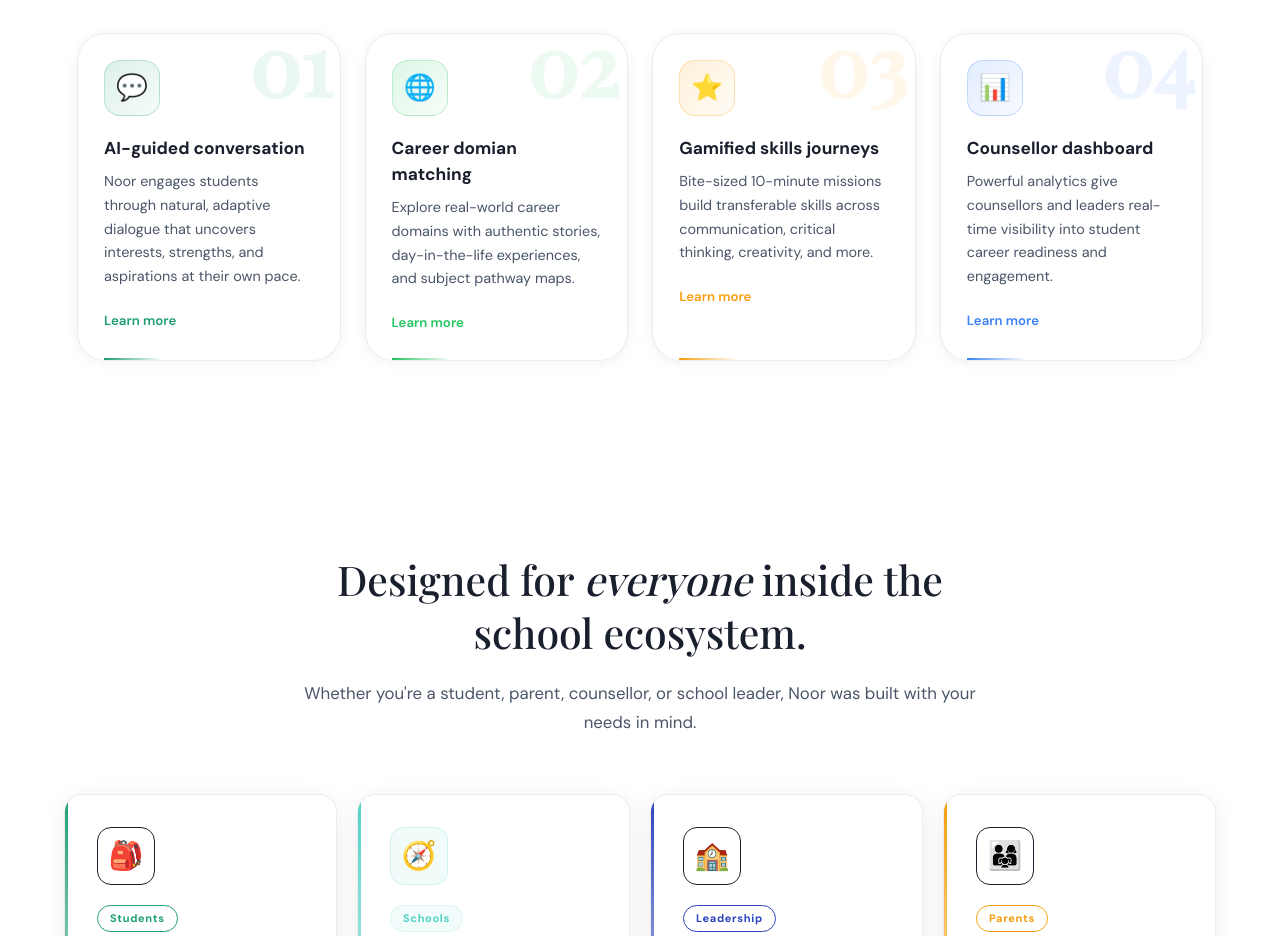
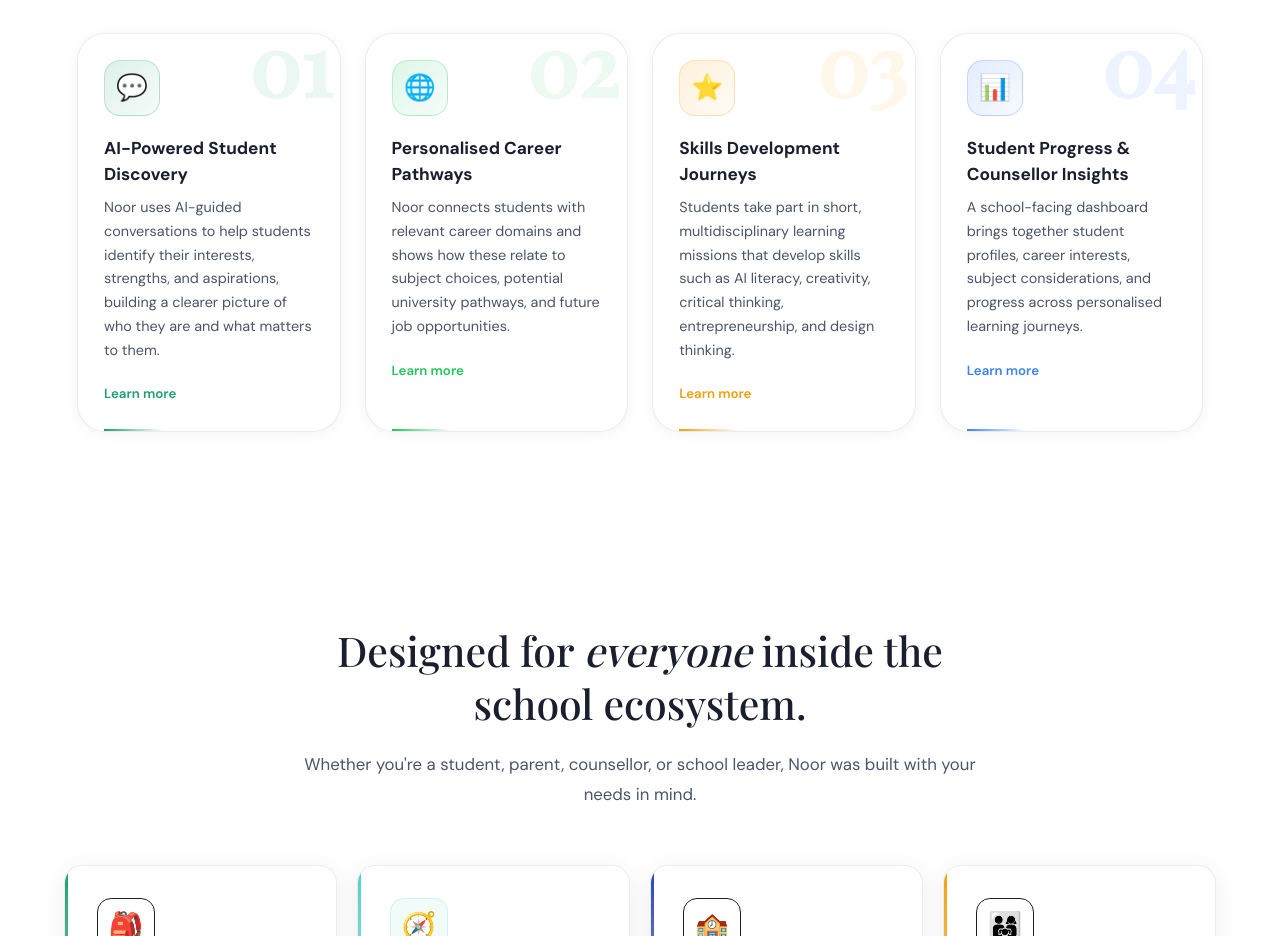
Before and after one commit to Noor-AI-dvisor/noor-landingPage, a React (Vite) app: page / in a window 1280 px wide. Shown: the part 2080-3016 px from the top of the page. Built offline with nearby package versions, Linux system fonts and the light colour scheme; a web font is replaced by a local one.

Commit message:
content edit

```diff
--- a/src/components/SolutionSection.tsx
+++ b/src/components/SolutionSection.tsx
@@ -11,34 +11,38 @@ interface Feature {
 
 const FEATURES: Feature[] = [
   {
-    num: '01', icon: '💬',
+    num: '01',
+    icon: '💬',
     borderColor: '#1d9e75',
-    title: 'AI-guided conversation',
-    desc: 'Noor engages students through natural, adaptive dialogue that uncovers interests, strengths, and aspirations at their own pace.',
-    more: "Unlike static quizzes, Noor's conversations evolve. Each session builds on the last, creating a rich, longitudinal picture of every student's journey. Students feel heard, not assessed.",
+    title: 'AI-Powered Student Discovery',
+    desc: 'Noor uses AI-guided conversations to help students identify their interests, strengths, and aspirations, building a clearer picture of who they are and what matters to them.',
+    more: "Rather than relying on a one-time assessment, Noor guides students through a personalised process of self-discovery. Their responses help shape recommendations that reflect their individual interests, aspirations, and educational context.",
   },
   {
-    num: '02', icon: '🌐',
+    num: '02',
+    icon: '🌐',
     borderColor: '#22c55e',
-    title: 'Career domian matching',
-    desc: 'Explore real-world career domains with authentic stories, day-in-the-life experiences, and subject pathway maps.',
-    more: "Each domain is curated with labour market data, growth projections, and diverse role models. Students discover careers they never knew existed and connect them to subjects they're studying today.",
+    title: 'Personalised Career Pathways',
+    desc: 'Noor connects students with relevant career domains and shows how these relate to subject choices, potential university pathways, and future job opportunities.',
+    more: 'Students can see how the choices they make at school relate to possible future directions. This helps turn career discovery into more informed conversations about subjects, university options, and the steps they can take next.',
   },
   {
-    num: '03', icon: '⭐',
+    num: '03',
+    icon: '⭐',
     borderColor: '#f59e0b',
-    title: 'Gamified skills journeys',
-    desc: 'Bite-sized 10-minute missions build transferable skills across communication, critical thinking, creativity, and more.',
-    more: 'Students earn points, unlock badges, and track their progress across a skills map that schools can see. Completion rates are dramatically higher than traditional career learning programmes.',
+    title: 'Skills Development Journeys',
+    desc: 'Students take part in short, multidisciplinary learning missions that develop skills such as AI literacy, creativity, critical thinking, entrepreneurship, and design thinking.',
+    more: 'Each personalised journey gives students opportunities to practise skills through engaging activities, earn badges, and document their learning in a Digital Skills Passport — building evidence of what they can do, not just what they know.',
   },
   {
-    num: '04', icon: '📊',
+    num: '04',
+    icon: '📊',
     borderColor: '#3b82f6',
-    title: 'Counsellor dashboard',
-    desc: 'Powerful analytics give counsellors and leaders real-time visibility into student career readiness and engagement.',
-    more: 'Filter by year group, subject option group, or at-risk students. Spot intervention opportunities early, evidence destination data, and demonstrate the impact of your careers programme, all in one place.',
+    title: 'Student Progress & Counsellor Insights',
+    desc: 'A school-facing dashboard brings together student profiles, career interests, subject considerations, and progress across personalised learning journeys.',
+    more: "Counsellors can monitor student development, review learning progress, record notes, and identify where additional guidance is needed. Noor supports the counsellor's work by making student information easier to access and follow up — without replacing the human guidance students need.",
   },
-]
+];
 
 const prefersReducedMotion = () =>
   typeof window !== 'undefined' && window.matchMedia('(prefers-reduced-motion: reduce)').matches
```
